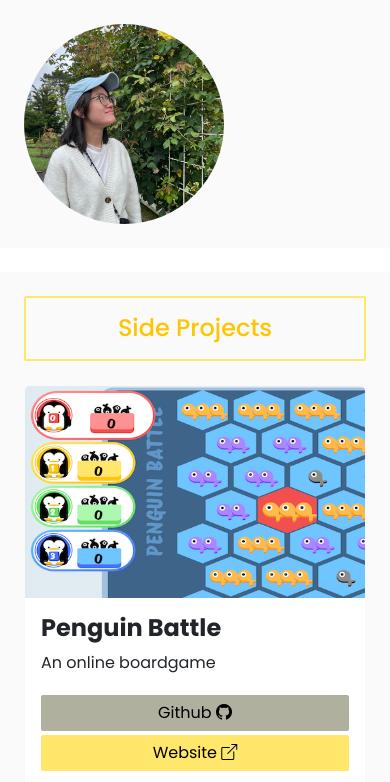
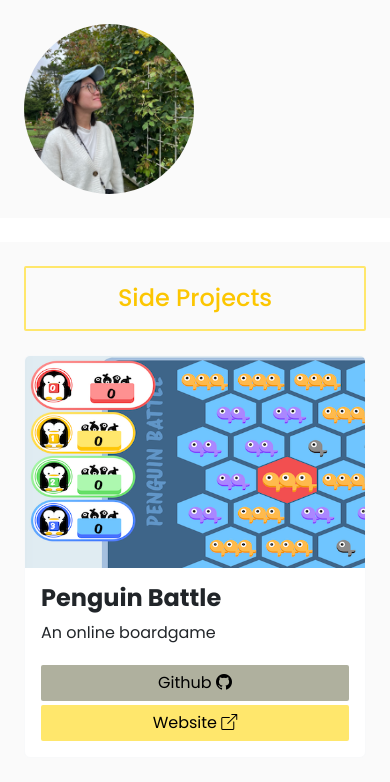
Before and after one commit to yuhueilee/wendyfolio, a React (Create React App) app: page / in a window 390 px wide. Shown: the top 782 px of the page. Built offline with nearby package versions, Linux system fonts and the light colour scheme.

Commit message:
Apply size differently at sm breakpoint

```diff
--- a/src/components/introduction/index.scss
+++ b/src/components/introduction/index.scss
@@ -1,6 +1,13 @@
 @import "../../index.scss";
 
 .profile {
-    @include size(200px);
     object-fit: cover;
+
+    @include media-breakpoint-down(sm) {
+        @include size(170px);
+    }
+
+    @include media-breakpoint-up(sm) {
+        @include size(232px);
+    }
 }
```
